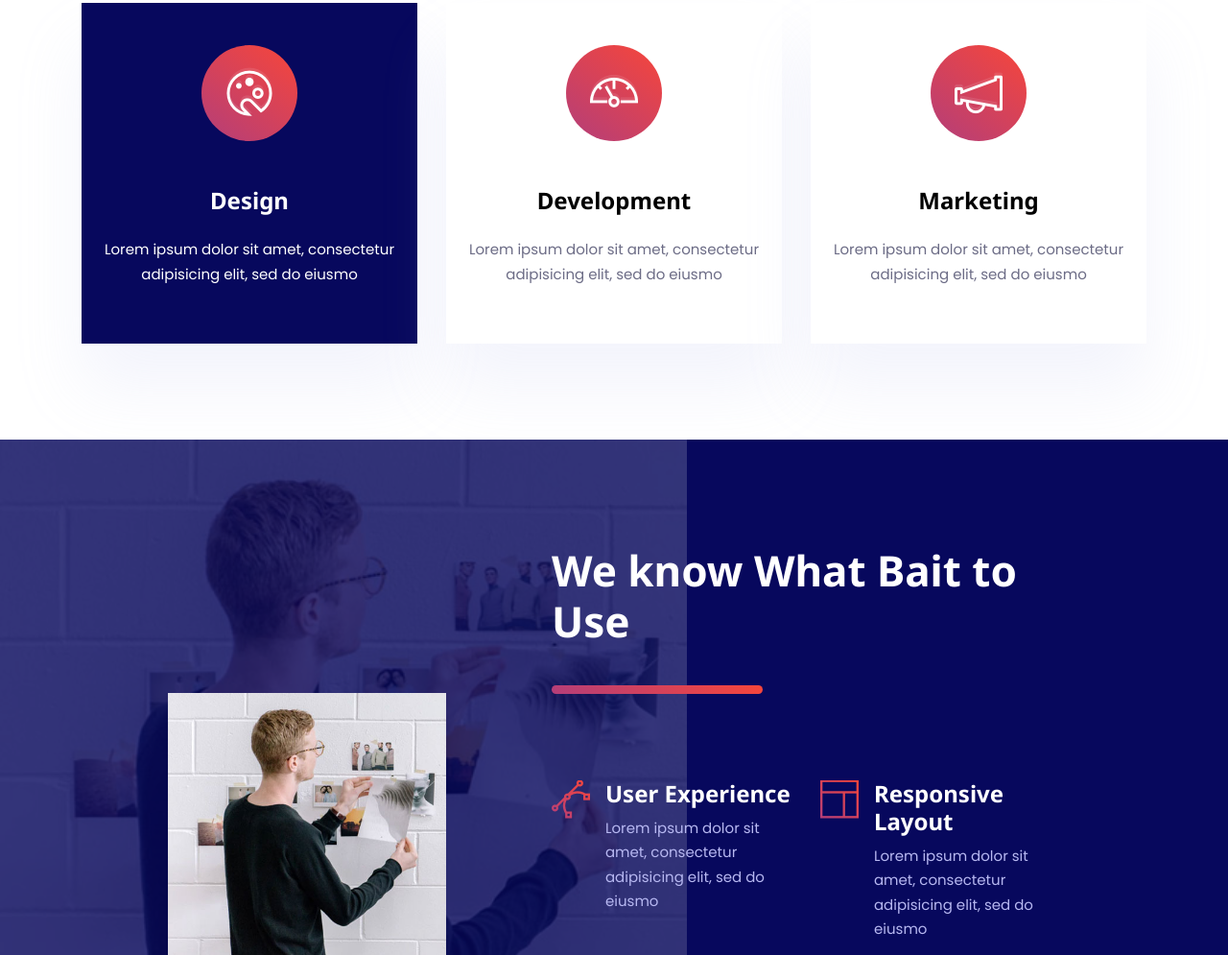
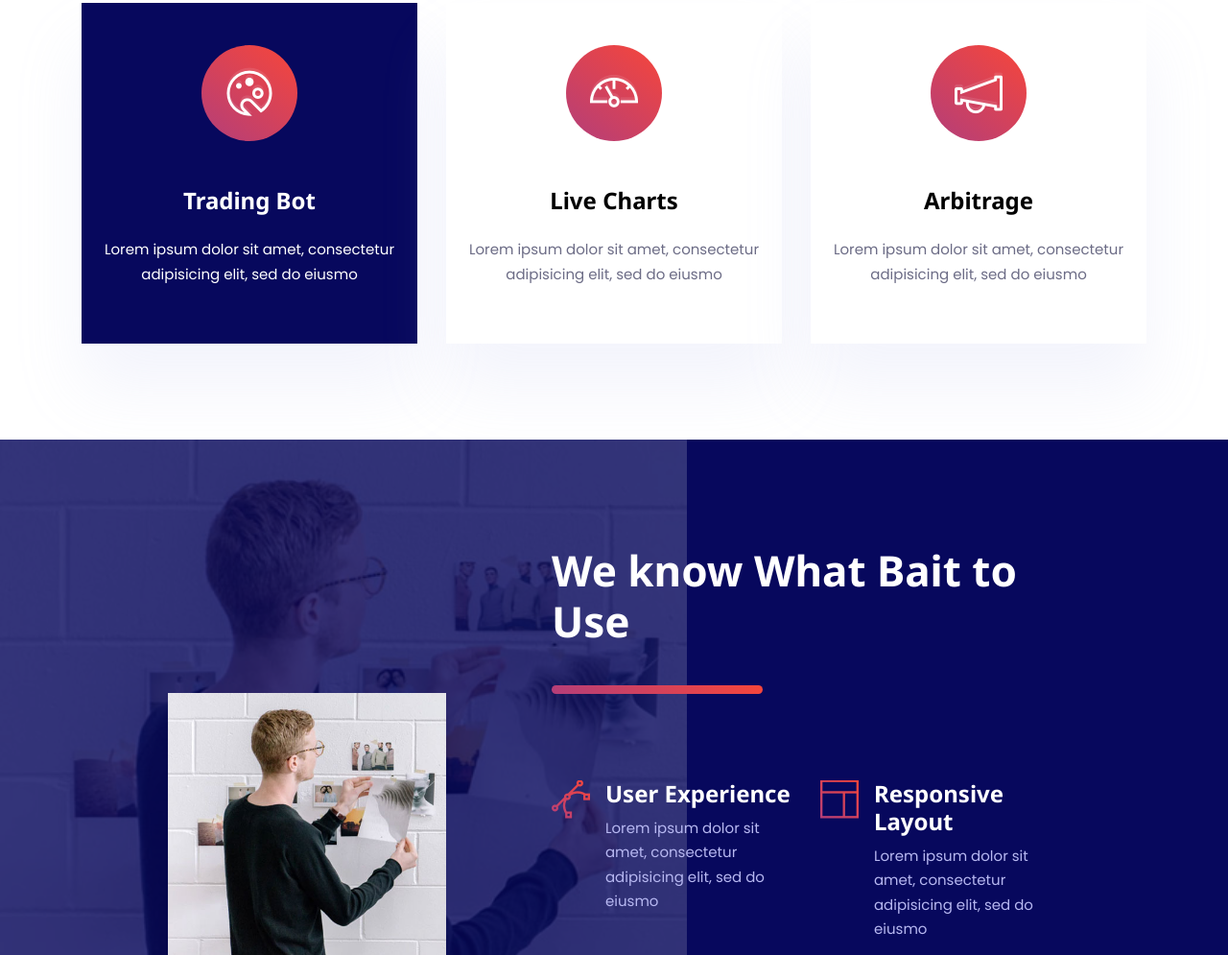
Before and after one commit to cordellec/CPNT201-A2-AGEN, a website: page theme/index.html in a window 1280 px wide. Shown: the part 1199-2194 px from the top of the page at 96% size. Drawn offline with Linux system fonts and the light colour scheme; some packages are replaced by stand-ins of ours.

Commit message:
Changed Our Services

```diff
--- a/theme/index.html
+++ b/theme/index.html
@@ -120,7 +120,7 @@
                 class="icon-lg icon-box bg-gradient-primary rounded-circle ti-palette mb-5 d-inline-block text-white"></i>
               <i class="icon-lg icon-watermark text-white ti-palette"></i>
             </div>
-            <h4 class="mb-4">Design</h4>
+            <h4 class="mb-4">Trading Bot</h4>
             <p>Lorem ipsum dolor sit amet, consectetur adipisicing elit, sed do eiusmo</p>
           </div>
         </div>
@@ -133,7 +133,7 @@
                 class="icon-lg icon-box bg-gradient-primary rounded-circle ti-dashboard mb-5 d-inline-block text-white"></i>
               <i class="icon-lg icon-watermark text-white ti-dashboard"></i>
             </div>
-            <h4 class="mb-4">Development</h4>
+            <h4 class="mb-4">Live Charts</h4>
             <p>Lorem ipsum dolor sit amet, consectetur adipisicing elit, sed do eiusmo</p>
           </div>
         </div>
@@ -146,7 +146,7 @@
                 class="icon-lg icon-box bg-gradient-primary rounded-circle ti-announcement mb-5 d-inline-block text-white"></i>
               <i class="icon-lg icon-watermark text-white ti-announcement"></i>
             </div>
-            <h4 class="mb-4">Marketing</h4>
+            <h4 class="mb-4">Arbitrage</h4>
             <p>Lorem ipsum dolor sit amet, consectetur adipisicing elit, sed do eiusmo</p>
           </div>
         </div>
```
